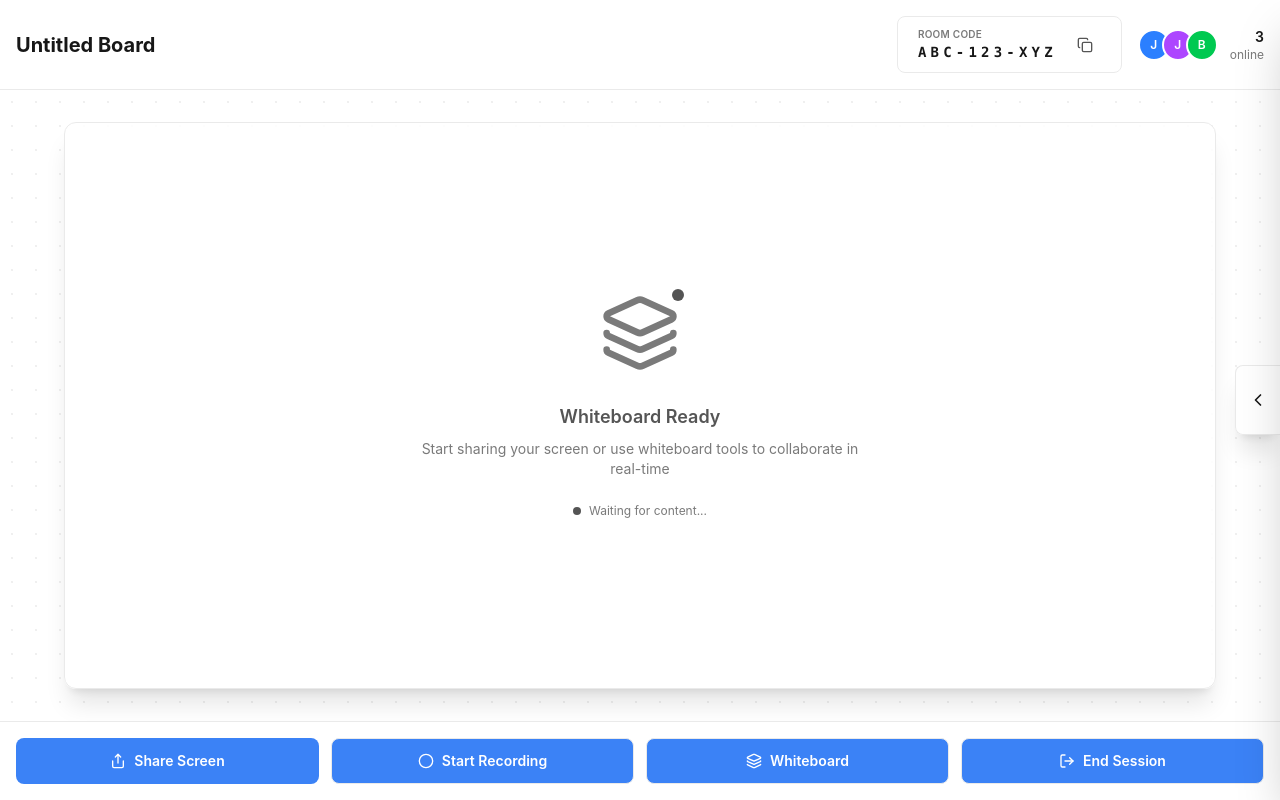
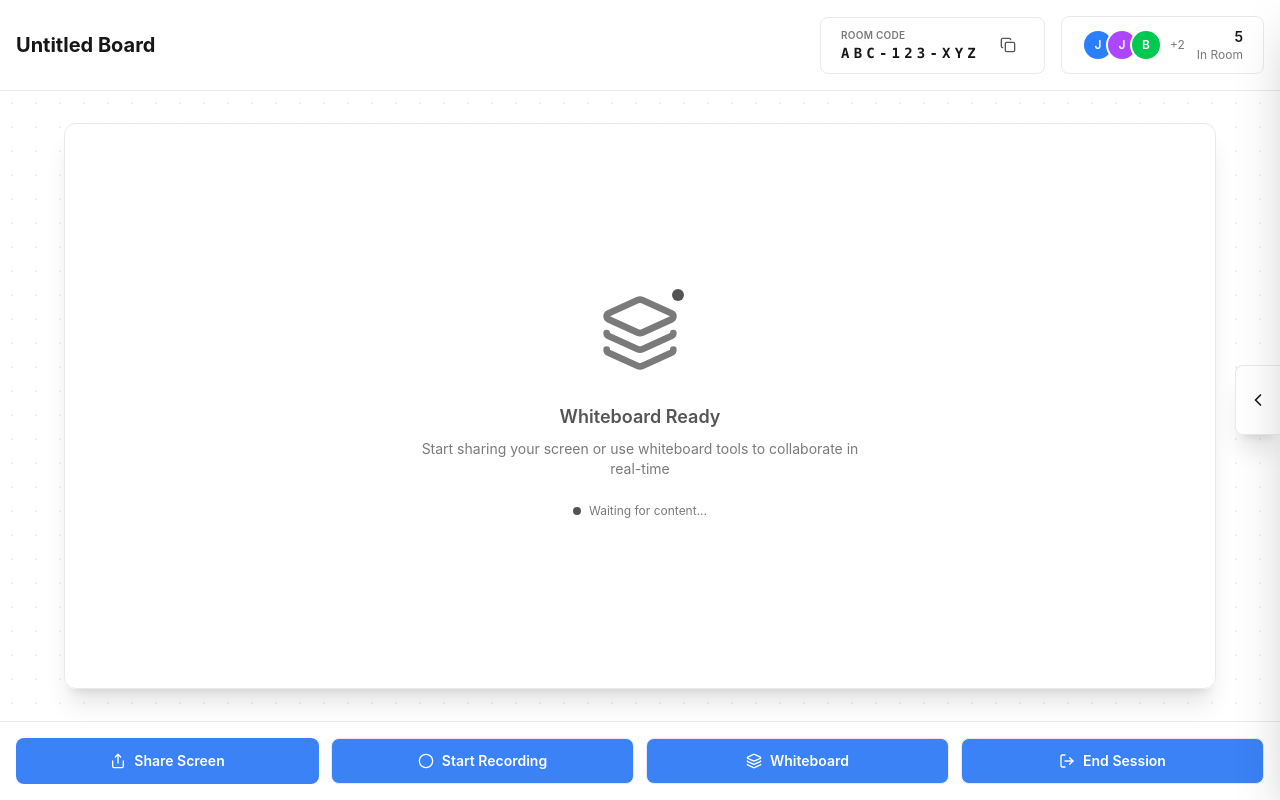
Before and after one commit to metamatong/nwhacks2026-boardcast-client, a Next.js app: page /room in a window 1280 px wide. Built offline with nearby package versions, Linux system fonts and the light colour scheme.

Commit message:
Made participants section clickable to display list of clickable participants with skeleton kicking functionality

```diff
--- a/frontend/room/room.tsx
+++ b/frontend/room/room.tsx
@@ -8,10 +8,7 @@
   X,
   Copy,
   Check,
-  Users,
   ChevronLeft,
-  Wifi,
-  Download,
   Trash2,
   Plus,
 } from "lucide-react";
@@ -26,31 +23,63 @@
 interface Participant {
   id: string;
   name: string;
-  isOnline: boolean;
   color: string;
 }
 
 const MOCK_SNIPPETS: Snippet[] = [
-  { id: "1", title: "Diagram 1", description: "Flow Chart", timestamp: new Date(Date.now() - 300000) },
-  { id: "2", title: "Notes 2", description: "Meeting Notes", timestamp: new Date(Date.now() - 600000) },
-  { id: "3", title: "Wireframe 3", description: "UI Design", timestamp: new Date(Date.now() - 900000) },
-  { id: "4", title: "Brainstorm 4", description: "Ideas", timestamp: new Date(Date.now() - 1200000) },
-  { id: "5", title: "Plan 5", description: "Project Plan", timestamp: new Date(Date.now() - 1500000) },
-  { id: "6", title: "Code 6", description: "Code Review", timestamp: new Date(Date.now() - 1800000) },
+  {
+    id: "1",
+    title: "Diagram 1",
+    description: "Flow Chart",
+    timestamp: new Date(Date.now() - 300000),
+  },
+  {
+    id: "2",
+    title: "Notes 2",
+    description: "Meeting Notes",
+    timestamp: new Date(Date.now() - 600000),
+  },
+  {
+    id: "3",
+    title: "Wireframe 3",
+    description: "UI Design",
+    timestamp: new Date(Date.now() - 900000),
+  },
+  {
+    id: "4",
+    title: "Brainstorm 4",
+    description: "Ideas",
+    timestamp: new Date(Date.now() - 1200000),
+  },
+  {
+    id: "5",
+    title: "Plan 5",
+    description: "Project Plan",
+    timestamp: new Date(Date.now() - 1500000),
+  },
+  {
+    id: "6",
+    title: "Code 6",
+    description: "Code Review",
+    timestamp: new Date(Date.now() - 1800000),
+  },
 ];
 
 const MOCK_PARTICIPANTS: Participant[] = [
-  { id: "1", name: "John Doe", isOnline: true, color: "bg-blue-500" },
-  { id: "2", name: "Jane Smith", isOnline: true, color: "bg-purple-500" },
-  { id: "3", name: "Bob Johnson", isOnline: true, color: "bg-green-500" },
+  { id: "1", name: "John Doe", color: "bg-blue-500" },
+  { id: "2", name: "Jane Smith", color: "bg-purple-500" },
+  { id: "3", name: "Bob Johnson", color: "bg-green-500" },
+  { id: "4", name: "Alice Brown", color: "bg-yellow-500" },
+  { id: "5", name: "Charlie Davis", color: "bg-red-500" },
 ];
 
-const ParticipantAvatars: React.FC<{ participants: Participant[] }> = ({ participants }) => {
-  const onlineParticipants = participants.filter((p) => p.isOnline);
+const ParticipantAvatars: React.FC<{ participants: Participant[] }> = ({
+  participants,
+}) => {
   return (
     <div className="flex items-center gap-2">
       <div className="flex -space-x-2">
-        {onlineParticipants.slice(0, 3).map((participant) => (
+        {participants.slice(0, 3).map((participant) => (
           <div
             key={participant.id}
             className={`w-8 h-8 rounded-full ${participant.color} border-2 border-page flex items-center justify-center text-xs font-semibold text-white`}
@@ -60,10 +89,8 @@
           </div>
         ))}
       </div>
-      {onlineParticipants.length > 3 && (
-        <span className="text-xs text-muted">
-          +{onlineParticipants.length - 3}
-        </span>
+      {participants.length > 3 && (
+        <span className="text-xs text-muted">+{participants.length - 3}</span>
       )}
     </div>
   );
@@ -75,7 +102,19 @@
   participants: Participant[];
   onCopyCode: () => void;
   copied: boolean;
-}> = ({ roomCode, title, participants, onCopyCode, copied }) => (
+  showParticipants: boolean;
+  onToggleParticipants: () => void;
+  onKickParticipant: (id: string) => void;
+}> = ({
+  roomCode,
+  title,
+  participants,
+  onCopyCode,
+  copied,
+  showParticipants,
+  onToggleParticipants,
+  onKickParticipant,
+}) => (
   <header className="bg-page/80 backdrop-blur-sm border-b border-selected p-4 shrink-0 z-10 sticky top-0">
     <div className="max-w-7xl mx-auto">
       <div className="hidden md:flex items-center justify-between gap-4">
@@ -103,14 +142,60 @@
             )}
           </a>
         </div>
-        <div className="flex items-center gap-3">
-          <ParticipantAvatars participants={participants} />
-          <div className="flex flex-col items-end">
-            <span className="text-sm font-semibold text-primary">
-              {participants.filter((p) => p.isOnline).length}
-            </span>
-            <span className="text-xs text-muted">online</span>
+        <div className="relative">
+          <div
+            onClick={onToggleParticipants}
+            className="flex items-center gap-3 px-5 py-2.5 bg-background rounded-lg border border-selected hover:border-gray-500 transform ease-in duration-100 cursor-pointer"
+          >
+            <ParticipantAvatars participants={participants} />
+            <div className="flex flex-col items-end">
+              <span className="text-sm font-semibold text-primary">
+                {participants.length}
+              </span>
+              <span className="text-xs text-muted">In Room</span>
+            </div>
           </div>
+          {showParticipants && (
+            <div className="absolute right-0 top-full mt-2 w-64 bg-page border border-selected rounded-xl shadow-2xl overflow-hidden z-50">
+              <div className="px-4 py-3 border-b border-selected bg-background/50 backdrop-blur-sm flex justify-between items-center">
+                <span className="text-xs font-bold text-muted uppercase tracking-wider">
+                  Participants
+                </span>
+                <span className="text-xs bg-selected px-2 py-0.5 rounded-full text-primary font-mono">
+                  {participants.length}
+                </span>
+              </div>
+              <div className="max-h-[300px] overflow-y-auto p-2 space-y-1">
+                {participants.map((participant) => (
+                  <div
+                    key={participant.id}
+                    className="flex items-center gap-3 p-2 hover:bg-hover rounded-lg transition-colors group"
+                  >
+                    <div
+                      className={`w-8 h-8 rounded-full ${participant.color} flex items-center justify-center text-xs font-bold text-white shadow-sm transition-all`}
+                    >
+                      {participant.name.charAt(0)}
+                    </div>
+                    <div className="flex-1 min-w-0">
+                      <div className="text-sm font-medium text-primary truncate">
+                        {participant.name}
+                      </div>
+                    </div>
+                    <a
+                      onClick={(e) => {
+                        e.stopPropagation();
+                        onKickParticipant(participant.id);
+                      }}
+                      className="p-1.5 hover:bg-red-500/20 border border-selected hover:border-red-500 rounded-md transition-all cursor-pointer opacity-0 group-hover:opacity-100"
+                      aria-label={`Kick ${participant.name}`}
+                    >
+                      <Trash2 className="w-4 h-4 text-muted hover:text-red-500" />
+                    </a>
+                  </div>
+                ))}
+              </div>
+            </div>
+          )}
         </div>
       </div>
       <div className="md:hidden space-y-3">
@@ -203,7 +288,13 @@
   onOpenWhiteboard: () => void;
   onEndSession: () => void;
   isRecording: boolean;
-}> = ({ onShareScreen, onStartRecording, onOpenWhiteboard, onEndSession, isRecording }) => (
+}> = ({
+  onShareScreen,
+  onStartRecording,
+  onOpenWhiteboard,
+  onEndSession,
+  isRecording,
+}) => (
   <div className="bg-page/80 backdrop-blur-sm border-t border-selected p-4 shrink-0">
     <div className="max-w-7xl mx-auto">
       <div className="grid grid-cols-2 lg:grid-cols-4 gap-3">
@@ -248,7 +339,6 @@
   onDelete: () => void;
 }> = ({ snippet, onClick, onDelete }) => {
   const [isHovered, setIsHovered] = useState(false);
-
   return (
     <div
       className={`group bg-background p-3 rounded-lg border border-selected transition-all ${
@@ -273,7 +363,6 @@
           })}
         </div>
       </a>
-
       {isHovered && (
         <a
           onClick={(e) => {
@@ -290,7 +379,6 @@
   );
 };
 
-
 const Sidebar: React.FC<{
   isOpen: boolean;
   onClose: () => void;
@@ -298,7 +386,14 @@
   onSnippetClick: (snippet: Snippet) => void;
   onDeleteSnippet: (id: string) => void;
   onCreateSnippet: () => void;
-}> = ({ isOpen, onClose, snippets, onSnippetClick, onDeleteSnippet, onCreateSnippet }) => (
+}> = ({
+  isOpen,
+  onClose,
+  snippets,
+  onSnippetClick,
+  onDeleteSnippet,
+  onCreateSnippet,
+}) => (
   <>
     <div
       className={`fixed inset-0 bg-background/80 backdrop-blur-sm transition-opacity duration-300 z-40 lg:hidden ${
@@ -354,9 +449,12 @@
           ) : (
             <div className="flex flex-col items-center justify-center h-full text-center p-8">
               <Layers className="w-16 h-16 text-muted mb-4" />
-              <p className="text-secondary font-semibold mb-2">No snippets yet</p>
+              <p className="text-secondary font-semibold mb-2">
+                No snippets yet
+              </p>
               <p className="text-muted text-sm">
-                Capture moments from your whiteboard session to save and review later
+                Capture moments from your whiteboard session to save and review
+                later
               </p>
             </div>
           )}
@@ -366,10 +464,10 @@
   </>
 );
 
-const SidebarToggle: React.FC<{
-  onClick: () => void;
-  isOpen: boolean;
-}> = ({ onClick, isOpen }) => (
+const SidebarToggle: React.FC<{ onClick: () => void; isOpen: boolean }> = ({
+  onClick,
+  isOpen,
+}) => (
   <a
     onClick={onClick}
     className={`fixed top-1/2 -translate-y-1/2 z-30 bg-page/90 backdrop-blur-sm hover:bg-hover text-primary px-3 py-6 rounded-l-lg shadow-xl border border-selected border-r-0 transition-all duration-300 group cursor-pointer ${
@@ -388,7 +486,9 @@
   const [roomCode] = useState("ABC-123-XYZ");
   const [title] = useState("Untitled Board");
   const [snippets, setSnippets] = useState(MOCK_SNIPPETS);
-  const participants = useMemo(() => MOCK_PARTICIPANTS, []);
+  const [showParticipants, setShowParticipants] = useState(false);
+  const [participants, setParticipants] =
+    useState<Participant[]>(MOCK_PARTICIPANTS);
 
   const handleCopyCode = useCallback(async () => {
     try {
@@ -425,7 +525,7 @@
   }, []);
 
   const handleStartRecording = useCallback(() => {
-    setIsRecording(!isRecording);
+    setIsRecording((prev) => !prev);
     console.log(isRecording ? "Stop recording" : "Start recording");
   }, [isRecording]);
 
@@ -439,6 +539,12 @@
     }
   }, []);
 
+  const handleKickParticipant = useCallback((id: string) => {
+    setParticipants((prev) => prev.filter((p) => p.id !== id));
+    setShowParticipants(false);
+    console.log("Kicked participant:", id);
+  }, []);
+
   return (
     <div className="h-screen bg-background text-primary overflow-hidden flex flex-col font-sans">
       <Header
@@ -447,6 +553,9 @@
         participants={participants}
         onCopyCode={handleCopyCode}
         copied={copied}
+        showParticipants={showParticipants}
+        onToggleParticipants={() => setShowParticipants((s) => !s)}
+        onKickParticipant={handleKickParticipant}
       />
       <WhiteboardArea />
       <ControlPanel
--- a/package.json
+++ b/package.json
@@ -14,6 +14,7 @@
     "@heroicons/react": "^2.2.0",
     "@mui/icons-material": "^7.3.7",
     "@mui/material": "^7.3.7",
+    "lucide-react": "^0.562.0",
     "next": "16.1.3",
     "react": "19.2.3",
     "react-dom": "19.2.3",
```
Also changed, not shown: 1 other file (tests, documents, lock files or other folders).
